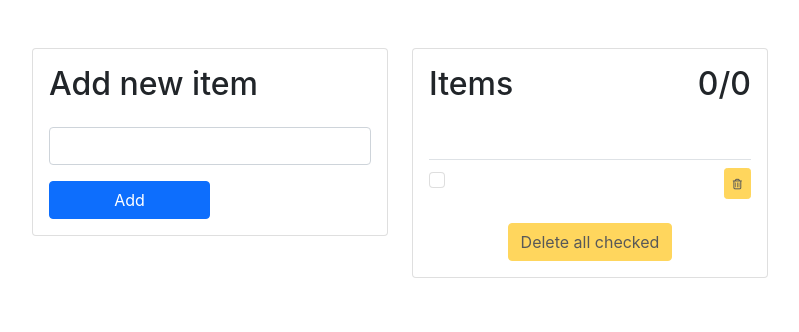
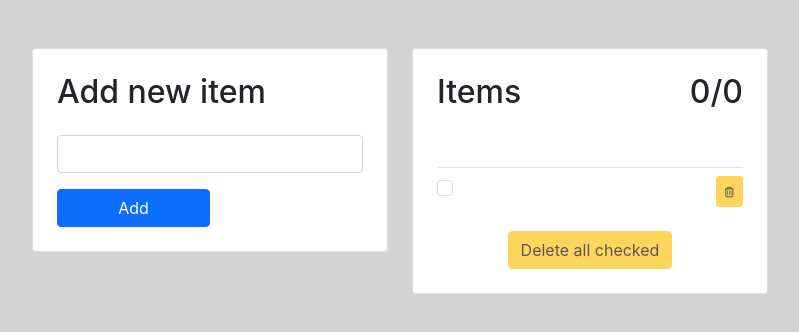
Before and after one commit to SilviuIordache/ReactToDo, a React (Create React App) app: page / in a window 1280 px wide. Shown: the top 332 px of the page, without its empty margins (240-1039 px from the left). Built offline with nearby package versions, Linux system fonts and the light colour scheme.

Commit message:
Improve colors and spacing

```diff
--- a/src/components/AddItemForm/AddItemForm.js
+++ b/src/components/AddItemForm/AddItemForm.js
@@ -25,7 +25,7 @@ export default class AddItemForm extends React.Component {
 
   render () {
     return (
-      <form onSubmit={this.onSubmit} className="card p-3">
+      <form onSubmit={this.onSubmit} className="card bg-white p-4">
         <label className="text-left">
           <h2 className='mb-4'>Add new item</h2>
           <div>
--- a/src/components/ToDoList/ToDoList.js
+++ b/src/components/ToDoList/ToDoList.js
@@ -91,7 +91,7 @@ export default class ToDoList extends React.Component {
 
   render() {
     return (
-      <div className="card p-3">
+      <div className="card bg-white p-4">
         {this.ListHeader()}
         {this.ListItems()}
         {this.ListItemsOperations()}
--- a/src/index.css
+++ b/src/index.css
@@ -5,6 +5,7 @@ body {
     sans-serif;
   -webkit-font-smoothing: antialiased;
   -moz-osx-font-smoothing: grayscale;
+  background-color: lightgrey
 }
 
 code {
```
